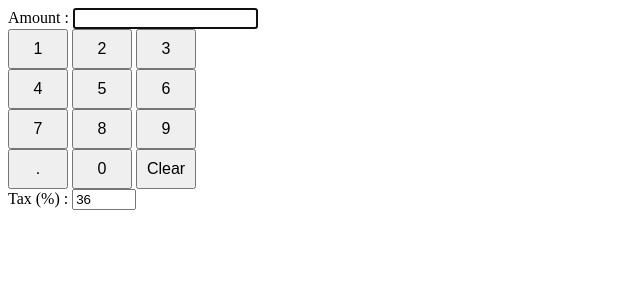
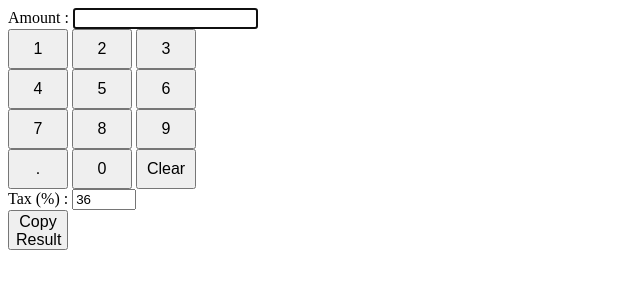
Before and after one commit to DimuthuWije/lucal, a plain HTML site: page index.html in a window 1280 px wide. Shown: the whole page, without its empty margins (0-640 px from the left). Drawn offline with Linux system fonts and the light colour scheme.

Commit message:
copyButton.html

```diff
--- a/index.html
+++ b/index.html
@@ -44,7 +44,7 @@
     <div id="output"></div>
     <div id="calculation1" class="calculation-line"></div>
     <div id="calculation" class="calculation-line"></div>
-
+    <button onclick="copyToClipboard()">Copy Result</button>
 
     <script>
         window.onload = function() {
@@ -124,6 +124,16 @@ function calculate() {
     document.getElementById('calculation1').innerText = "Calculation Performed:";
     document.getElementById('calculation').innerText = calculationMessage;
 }
+function copyToClipboard() {
+    const outputText = document.getElementById('output').innerText;
+    if (outputText) {
+        navigator.clipboard.writeText(outputText)
+            .then(() => alert("Copied to clipboard!"))
+            .catch(err => console.error("Failed to copy: ", err));
+    } else {
+        alert("No result to copy!");
+    }
+}
 
     </script>
 </body>
```
